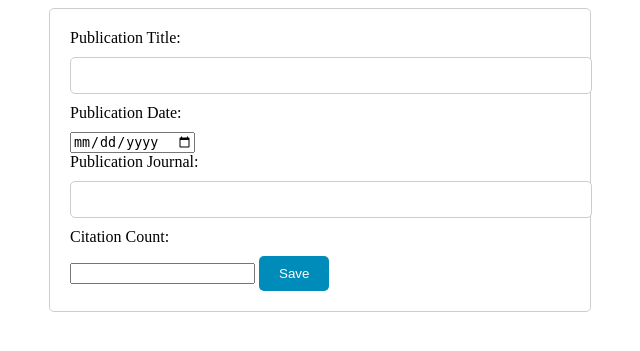
After one commit to Andrew6k/Licenta, a PHP site: page /editPublications.php in a window 1280 px wide. The commit adds this page. Shown: the top 351 px of the page, without its empty margins (320-960 px from the left). Run offline with PHP 8.4, Linux system fonts and the light colour scheme; the visitor is signed in with stand-in values (Sample User, id 1); data that the repository does not hold is empty.

Commit message:
form edit

```diff
--- /dev/null
+++ b/web/editPublications.php
@@ -0,0 +1,31 @@
+<?php
+    include('server.php');
+
+    $author_id = $_SESSION['auth_id'];
+    $sql = "SELECT * FROM authors WHERE id = $author_id";
+    $result = mysqli_query($mysqli, $sql);
+    $author = mysqli_fetch_assoc($result);
+
+// Display the form for editing the author's information
+?>
+<!DOCTYPE html>
+<html>
+  <head>
+    <title>Edit Form</title>
+    <link rel="stylesheet" type="text/css" href="form.css">
+  </head>
+  <body>
+  <form action="update_publications.php" method="post">
+  <input type="hidden" name="author_id" value="<?php echo $author_id; ?>">
+  <label for="publication_title">Publication Title:</label>
+  <input type="text" id="publication_title" name="publication_title" value="<?php echo $publication_title; ?>">
+  <label for="publication_date">Publication Date:</label>
+  <input type="date" id="publication_date" name="publication_date" value="<?php echo $publication_date; ?>">
+  <label for="publication_journal">Publication Journal:</label>
+  <input type="text" id="publication_journal" name="publication_journal" value="<?php echo $publication_journal; ?>">
+  <label for="citation_count">Citation Count:</label>
+  <input type="number" id="citation_count" name="citation_count" value="<?php echo $citation_count; ?>">
+  <input type="submit" value="Save">
+</form>
+  </body>
+</html>
--- /dev/null
+++ b/web/form.css
@@ -0,0 +1,33 @@
+form {
+    max-width: 500px;
+    margin: 0 auto;
+    padding: 20px;
+    border: 1px solid #ccc;
+    border-radius: 5px;
+  }
+
+  label {
+    display: block;
+    margin-bottom: 10px;
+  }
+
+  input[type="text"], input[type="email"], textarea {
+    width: 100%;
+    padding: 10px;
+    border: 1px solid #ccc;
+    border-radius: 5px;
+    margin-bottom: 10px;
+  }
+
+  input[type="submit"] {
+    background-color: #008CBA;
+    color: #fff;
+    padding: 10px 20px;
+    border: none;
+    border-radius: 5px;
+    cursor: pointer;
+  }
+
+  input[type="submit"]:hover {
+    background-color: #0077B5;
+  }
--- a/web/mypage.php
+++ b/web/mypage.php
@@ -129,7 +129,9 @@
                 <td><?php echo $rows['conference']; ?></td>
                 <td><?php echo $rows['year']; ?></td>
                 <td><?php echo $rows['citations']; ?></td>
-                <td><?php echo "<a href='pub-det.php?id=$id'>More information</a><br>";?></td>
+                <td><?php echo "<a href='pub-det.php?id=$id'>More information</a><br>";
+                  echo "<a href='editPublications.php?id=$id'>Edit</a>";
+                ?></td>
             </tr>
             <?php
         }
--- a/web/server.php
+++ b/web/server.php
@@ -30,6 +30,7 @@
 				$_SESSION['username']=$username;
 				$_SESSION['success']="You are now logged in";
 				$_SESSION['isadmin']=$isadmin;
+				$_SESSION['auth_id'] = $id;
 				$mail = $_SESSION['username'];
 				$sql = "SELECT isadmin from authors where mail like '$mail'";
 				$rez = mysqli_query($mysqli,$sql);
```
